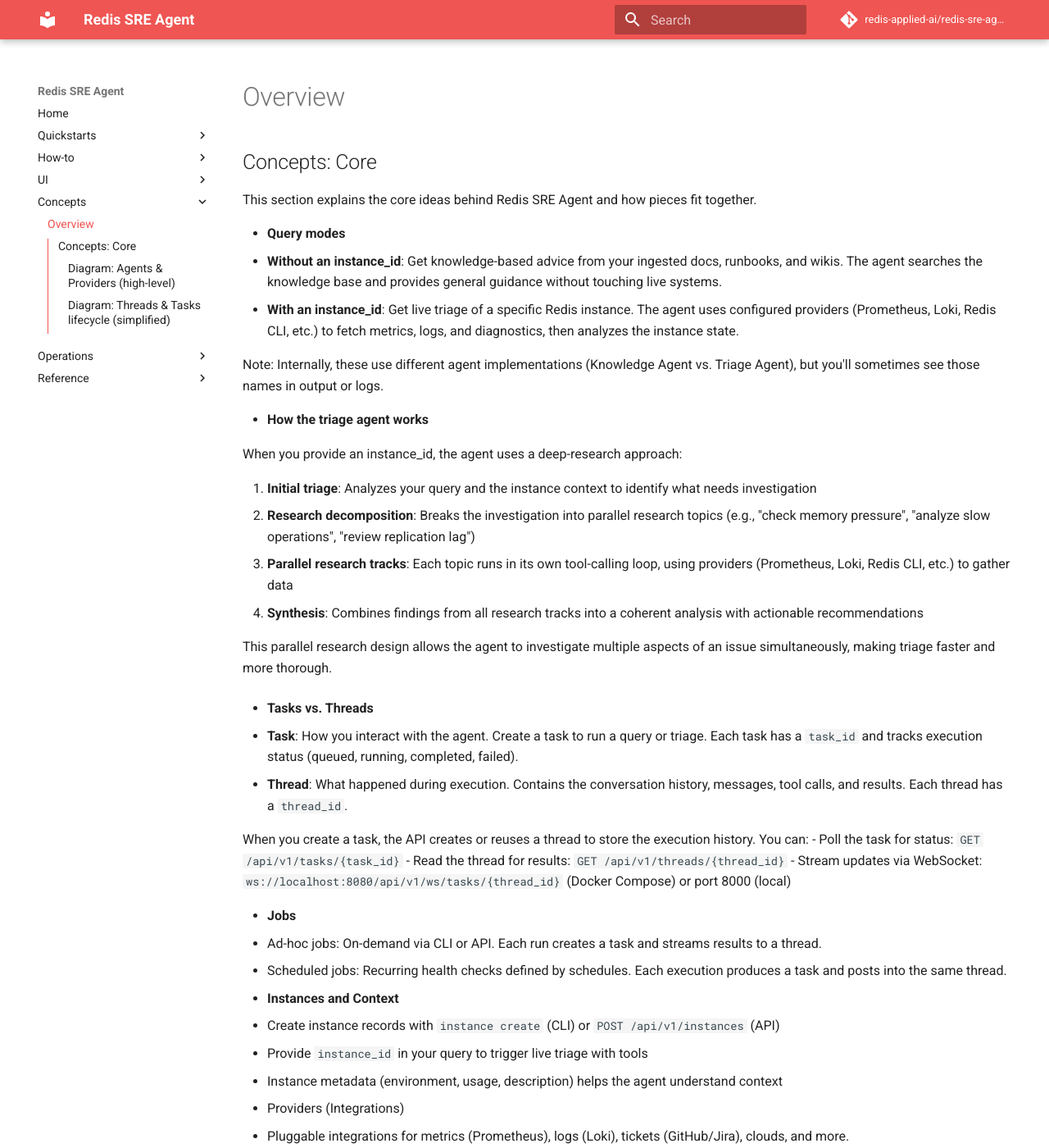
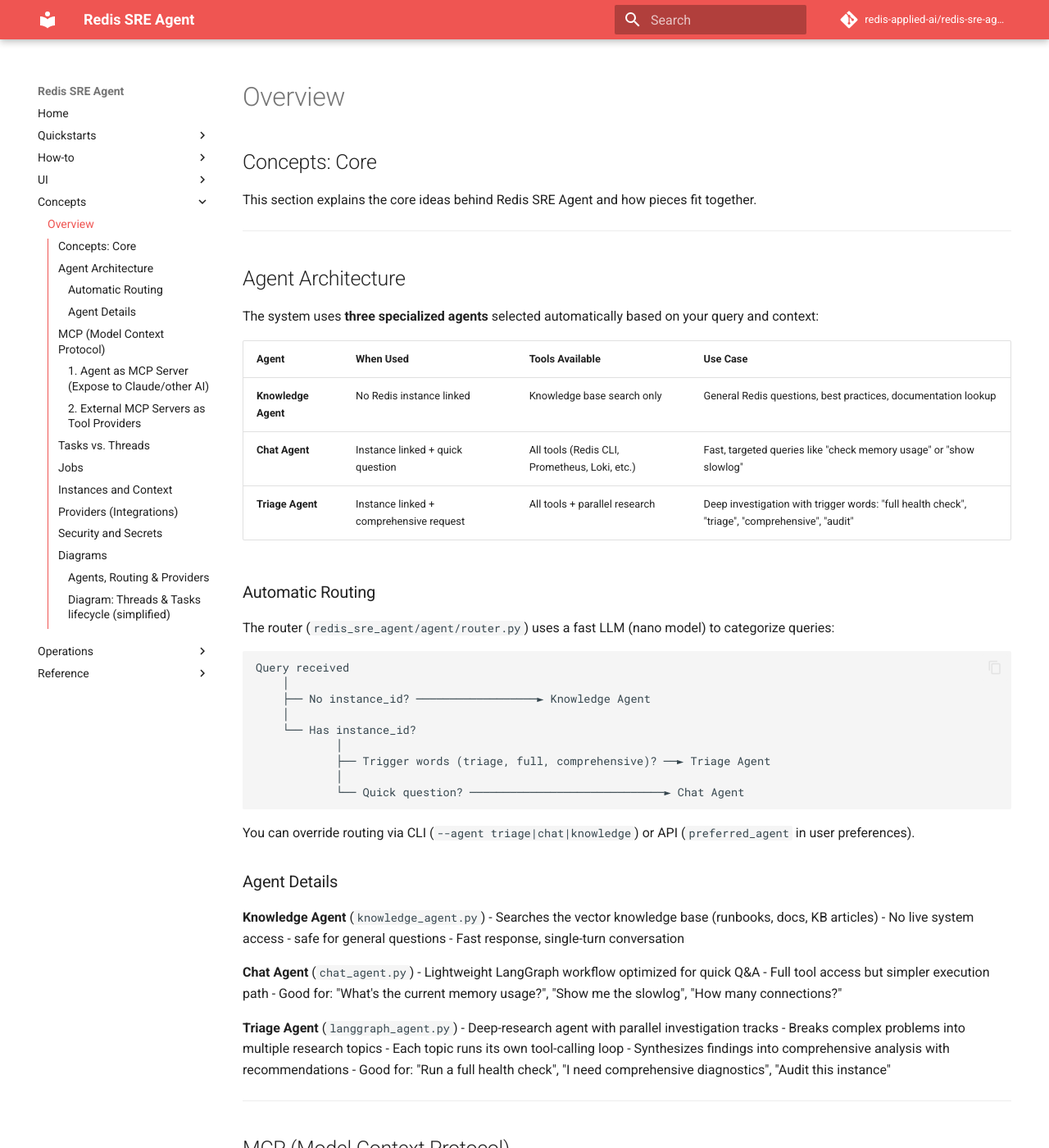
Before and after one commit to redis-applied-ai/redis-sre-agent, an MkDocs documentation site: the page built from docs/concepts/core.md, in a window 1280 px wide and 1400 px high. Shown: the whole window at 82% size. Built offline with MkDocs 1.6.1 and Material for MkDocs 9.7.7, drawn with Linux system fonts in a browser that asks for light colours; comment, search, counter and statistics services are not loaded; some of the changed text lies outside the part shown.

Commit message:
docs: Document agent architecture, MCP interface, and routing
- Add comprehensive agent architecture docs (Knowledge, Chat, Triage agents)
- Document automatic query routing based on instance_id and trigger words
- Add MCP server documentation (both exposing and consuming MCP)
- Update tool-providers.md with MCP server integration section
- Add AGENTS.md knowledge base summary
- Fix Redis KB scraper tests to match updated implementation
- Update test assertions for product label extraction and category determination

````diff
--- a/docs/concepts/core.md
+++ b/docs/concepts/core.md
@@ -2,66 +2,176 @@
 
 This section explains the core ideas behind Redis SRE Agent and how pieces fit together.
 
-- **Query modes**
-  - **Without an instance_id**: Get knowledge-based advice from your ingested docs, runbooks, and wikis. The agent searches the knowledge base and provides general guidance without touching live systems.
-  - **With an instance_id**: Get live triage of a specific Redis instance. The agent uses configured providers (Prometheus, Loki, Redis CLI, etc.) to fetch metrics, logs, and diagnostics, then analyzes the instance state.
+---
 
-  Note: Internally, these use different agent implementations (Knowledge Agent vs. Triage Agent), but you'll sometimes see those names in output or logs.
+## Agent Architecture
 
-- **How the triage agent works**
+The system uses **three specialized agents** selected automatically based on your query and context:
 
-  When you provide an instance_id, the agent uses a deep-research approach:
+| Agent | When Used | Tools Available | Use Case |
+|-------|-----------|-----------------|----------|
+| **Knowledge Agent** | No Redis instance linked | Knowledge base search only | General Redis questions, best practices, documentation lookup |
+| **Chat Agent** | Instance linked + quick question | All tools (Redis CLI, Prometheus, Loki, etc.) | Fast, targeted queries like "check memory usage" or "show slowlog" |
+| **Triage Agent** | Instance linked + comprehensive request | All tools + parallel research | Deep investigation with trigger words: "full health check", "triage", "comprehensive", "audit" |
 
-  1. **Initial triage**: Analyzes your query and the instance context to identify what needs investigation
-  2. **Research decomposition**: Breaks the investigation into parallel research topics (e.g., "check memory pressure", "analyze slow operations", "review replication lag")
-  3. **Parallel research tracks**: Each topic runs in its own tool-calling loop, using providers (Prometheus, Loki, Redis CLI, etc.) to gather data
-  4. **Synthesis**: Combines findings from all research tracks into a coherent analysis with actionable recommendations
+### Automatic Routing
 
-  This parallel research design allows the agent to investigate multiple aspects of an issue simultaneously, making triage faster and more thorough.
+The router (`redis_sre_agent/agent/router.py`) uses a fast LLM (nano model) to categorize queries:
 
-- **Tasks vs. Threads**
+```
+Query received
+    │
+    ├── No instance_id? ──────────────────► Knowledge Agent
+    │
+    └── Has instance_id?
+            │
+            ├── Trigger words (triage, full, comprehensive)? ──► Triage Agent
+            │
+            └── Quick question? ─────────────────────────────► Chat Agent
+```
 
-  - **Task**: How you interact with the agent. Create a task to run a query or triage. Each task has a `task_id` and tracks execution status (queued, running, completed, failed).
-  - **Thread**: What happened during execution. Contains the conversation history, messages, tool calls, and results. Each thread has a `thread_id`.
+You can override routing via CLI (`--agent triage|chat|knowledge`) or API (`preferred_agent` in user preferences).
 
-  When you create a task, the API creates or reuses a thread to store the execution history. You can:
-  - Poll the task for status: `GET /api/v1/tasks/{task_id}`
-  - Read the thread for results: `GET /api/v1/threads/{thread_id}`
-  - Stream updates via WebSocket: `ws://localhost:8080/api/v1/ws/tasks/{thread_id}` (Docker Compose) or port 8000 (local)
+### Agent Details
 
-- **Jobs**
-  - Ad-hoc jobs: On-demand via CLI or API. Each run creates a task and streams results to a thread.
-  - Scheduled jobs: Recurring health checks defined by schedules. Each execution produces a task and posts into the same thread.
+**Knowledge Agent** (`knowledge_agent.py`)
+- Searches the vector knowledge base (runbooks, docs, KB articles)
+- No live system access - safe for general questions
+- Fast response, single-turn conversation
 
-- **Instances and Context**
-  - Create instance records with `instance create` (CLI) or `POST /api/v1/instances` (API)
-  - Provide `instance_id` in your query to trigger live triage with tools
-  - Instance metadata (environment, usage, description) helps the agent understand context
+**Chat Agent** (`chat_agent.py`)
+- Lightweight LangGraph workflow optimized for quick Q&A
+- Full tool access but simpler execution path
+- Good for: "What's the current memory usage?", "Show me the slowlog", "How many connections?"
 
-- Providers (Integrations)
-  - Pluggable integrations for metrics (Prometheus), logs (Loki), tickets (GitHub/Jira), clouds, and more.
-  - Configure via environment. See: how-to/tool-providers.md
+**Triage Agent** (`langgraph_agent.py`)
+- Deep-research agent with parallel investigation tracks
+- Breaks complex problems into multiple research topics
+- Each topic runs its own tool-calling loop
+- Synthesizes findings into comprehensive analysis with recommendations
+- Good for: "Run a full health check", "I need comprehensive diagnostics", "Audit this instance"
 
-- Security and Secrets
-  - Use a 32-byte master key for envelope encryption of secrets at rest.
-  - See: how-to/configuration/encryption.md
+---
 
+## MCP (Model Context Protocol)
 
+The agent supports MCP in two directions:
 
-### Diagram: Agents & Providers (high-level)
+### 1. Agent as MCP Server (Expose to Claude/other AI)
+
+Run the agent as an MCP server so Claude Desktop or other MCP clients can use it:
+
+```bash
+# HTTP mode (recommended for remote/Docker)
+redis-sre-agent mcp serve --transport http --port 8081
+
+# Stdio mode (for local Claude Desktop config)
+redis-sre-agent mcp serve --transport stdio
+```
+
+**Available MCP tools exposed:**
+- `redis_sre_deep_triage` - Start a comprehensive triage session
+- `redis_sre_general_chat` - Quick Q&A with a Redis instance
+- `redis_sre_database_chat` - Chat about a specific database
+- `redis_sre_knowledge_query` - Query the knowledge base
+- `redis_sre_knowledge_search` - Search documentation
+- `redis_sre_list_instances` - List configured Redis instances
+- `redis_sre_create_instance` - Register a new Redis instance
+- `redis_sre_get_task_status` - Check task completion status
+- `redis_sre_get_thread` - Get full results from a triage
+
+### 2. External MCP Servers as Tool Providers
+
+Add external MCP servers to give the agent additional capabilities:
+
+```yaml
+# config.yaml
+mcp_servers:
+  # Memory server for long-term agent memory
+  redis-memory-server:
+    command: uv
+    args: ["tool", "run", "--from", "agent-memory-server", "agent-memory", "mcp"]
+    env:
+      REDIS_URL: redis://localhost:6399
+
+  # GitHub MCP server
+  github:
+    url: "https://api.githubcopilot.com/mcp/"
+    headers:
+      Authorization: "Bearer ${GITHUB_PERSONAL_ACCESS_TOKEN}"
+```
+
+The agent discovers tools from configured MCP servers at startup and makes them available to the LLM during triage.
+
+See `docs/how-to/tool-providers.md` for more on the tool system.
+
+---
+
+## Tasks vs. Threads
+
+- **Task**: How you interact with the agent. Create a task to run a query or triage. Each task has a `task_id` and tracks execution status (queued, running, completed, failed).
+- **Thread**: What happened during execution. Contains the conversation history, messages, tool calls, and results. Each thread has a `thread_id`.
+
+When you create a task, the API creates or reuses a thread to store the execution history. You can:
+- Poll the task for status: `GET /api/v1/tasks/{task_id}`
+- Read the thread for results: `GET /api/v1/threads/{thread_id}`
+- Stream updates via WebSocket: `ws://localhost:8080/api/v1/ws/tasks/{thread_id}` (Docker Compose) or port 8000 (local)
+
+---
+
+## Jobs
+
+- **Ad-hoc jobs**: On-demand via CLI or API. Each run creates a task and streams results to a thread.
+- **Scheduled jobs**: Recurring health checks defined by schedules. Each execution produces a task and posts into the same thread.
+
+---
+
+## Instances and Context
+
+- Create instance records with `instance create` (CLI) or `POST /api/v1/instances` (API)
+- Provide `instance_id` in your query to trigger live triage with tools
+- Instance metadata (environment, usage, description) helps the agent understand context
+
+---
+
+## Providers (Integrations)
+
+Pluggable integrations for metrics (Prometheus), logs (Loki), tickets (GitHub/Jira), clouds, and more.
+Configure via environment. See: `docs/how-to/tool-providers.md`
+
+---
+
+## Security and Secrets
+
+Use a 32-byte master key for envelope encryption of secrets at rest.
+See: `docs/how-to/configuration/encryption.md`
+
+---
+
+## Diagrams
+
+### Agents, Routing & Providers
 ```mermaid
 flowchart LR
   User[User/Caller]
+  Router[Router]
   KA[Knowledge Agent]
+  CA[Chat Agent]
   TA[Triage Agent]
   KB[(Knowledge Base)]
-  Prov[Providers\n(Prometheus/Loki/etc.)]
+  Prov[Providers\n(Prometheus/Loki/MCP)]
   Redis[(Target Redis)]
 
-  User -->|Ask| KA
+  User --> Router
+  Router -->|No instance| KA
+  Router -->|Quick question| CA
+  Router -->|Full triage| TA
+
   KA --> KB
-
-  User -->|Triage| TA
+  CA --> KB
+  CA --> Prov
+  CA --> Redis
+  TA --> KB
   TA --> Prov
   TA --> Redis
 ```
--- a/docs/how-to/tool-providers.md
+++ b/docs/how-to/tool-providers.md
@@ -2,12 +2,13 @@
 
 The agent exposes capabilities to the LLM via a provider system managed by ToolManager.
 
-This is an early release with an initial set of built-in providers. More providers for popular observability systems are coming. The tool system is fully extensible - you can write your own providers to integrate with any system.
+This is an early release with an initial set of built-in providers. More providers for popular observability systems are coming. The tool system is fully extensible - you can write your own providers or add MCP servers.
 
 ### What loads
 - **Without an instance**: Knowledge base and basic utilities (date conversions, calculator)
 - **With an instance**: All of the above plus the providers configured in `settings.tool_providers` (Prometheus, Loki, Redis CLI, Host Telemetry)
 - **Conditional providers**: Additional providers based on instance type (e.g., Redis Enterprise admin API, Redis Cloud API)
+- **MCP servers**: External tools from configured MCP servers (see below)
 
 ### Built-in providers (v0.1)
 - **Prometheus metrics**: `redis_sre_agent.tools.metrics.prometheus.provider.PrometheusToolProvider`
@@ -89,3 +90,79 @@
 - [Base class and protocols](https://github.com/redis-applied-ai/redis-sre-agent/blob/main/redis_sre_agent/tools/protocols.py)
 - [Manager lifecycle and routing](https://github.com/redis-applied-ai/redis-sre-agent/blob/main/redis_sre_agent/tools/manager.py)
 - [Built-in Prometheus provider](https://github.com/redis-applied-ai/redis-sre-agent/blob/main/redis_sre_agent/tools/metrics/prometheus/provider.py)
+
+---
+
+## MCP Server Integration
+
+Add external MCP servers to give the agent additional tools. The agent connects to configured MCP servers at startup and discovers available tools automatically.
+
+### Configuration
+
+Add MCP servers in `config.yaml`:
+
+```yaml
+mcp_servers:
+  # Memory server (stdio transport - launches process)
+  redis-memory-server:
+    command: uv
+    args: ["tool", "run", "--from", "agent-memory-server", "agent-memory", "mcp"]
+    env:
+      REDIS_URL: redis://localhost:6399
+    tools:
+      # Optional: customize tool descriptions for better LLM understanding
+      search_long_term_memories:
+        description: |
+          Search memories for past incidents, resolutions, and context about
+          this Redis instance. Use when investigating recurring issues.
+          {original}
+
+  # GitHub MCP server (HTTP transport - remote endpoint)
+  github:
+    url: "https://api.githubcopilot.com/mcp/"
+    headers:
+      Authorization: "Bearer ${GITHUB_PERSONAL_ACCESS_TOKEN}"
+
+  # Local Docker MCP server
+  github-local:
+    command: docker
+    args: ["run", "-i", "--rm", "-e", "GITHUB_PERSONAL_ACCESS_TOKEN", "ghcr.io/github/github-mcp-server"]
+    env:
+      GITHUB_PERSONAL_ACCESS_TOKEN: ${GITHUB_PERSONAL_ACCESS_TOKEN}
+```
+
+### Transport Types
+
+- **stdio**: Launches a local process and communicates via stdin/stdout (default)
+- **http/streamable_http**: Connects to a remote HTTP endpoint
+
+### Tool Filtering
+
+You can filter which MCP tools are exposed to the agent:
+
+```yaml
+mcp_servers:
+  my-server:
+    command: ...
+    tools:
+      # Only these tools will be available
+      tool_name_1: {}
+      tool_name_2:
+        description: "Custom description for better LLM understanding"
+```
+
+If `tools` is not specified, all tools from the server are exposed.
+
+### Excluding MCP Tool Categories
+
+Use `exclude_mcp_categories` to exclude tools by capability:
+
+```python
+# In code
+tool_manager = ToolManager(
+    redis_instance=instance,
+    exclude_mcp_categories=[ToolCapability.WRITE, ToolCapability.ADMIN]
+)
+```
+
+See `config.yaml.example` for full MCP configuration examples.
````
Also changed, not shown: AGENTS.md (+6 -0 lines), 8 other files.
